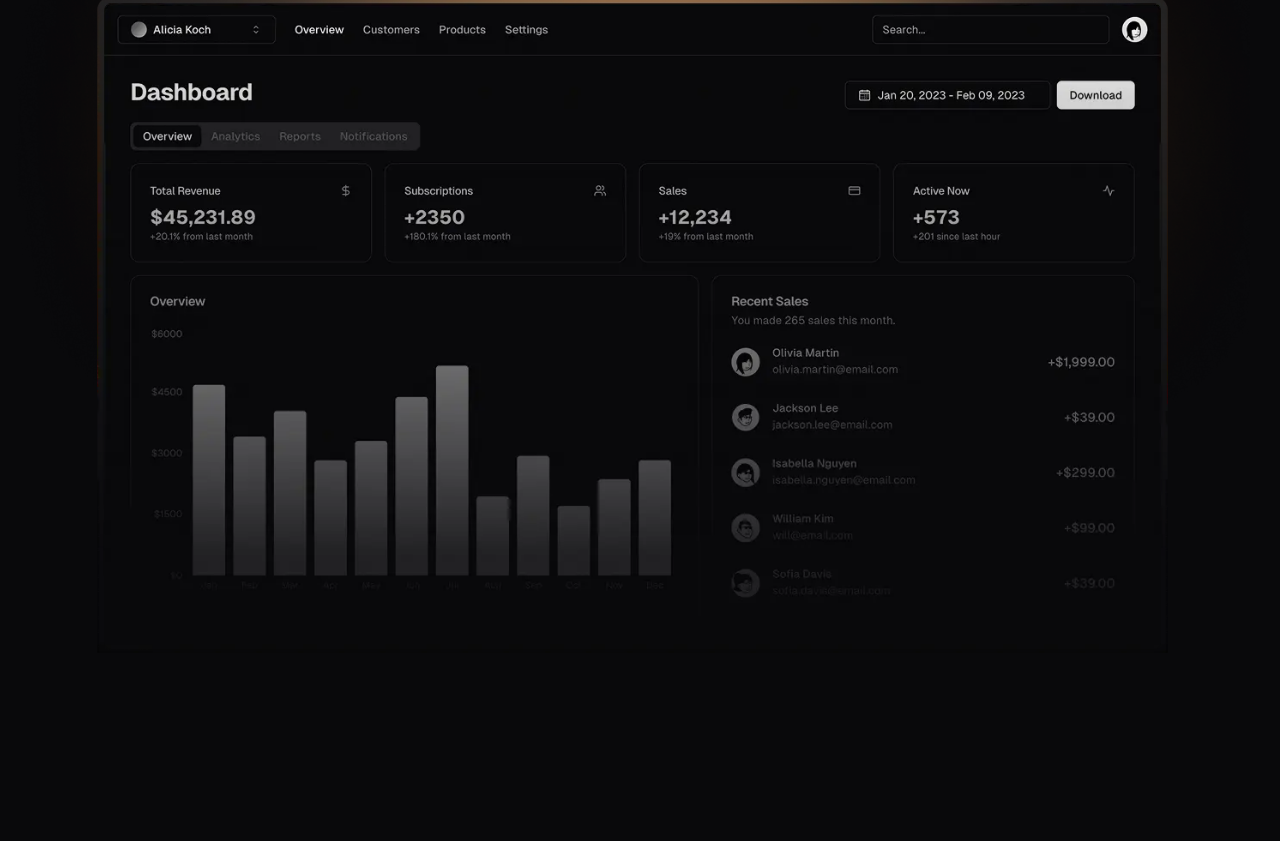
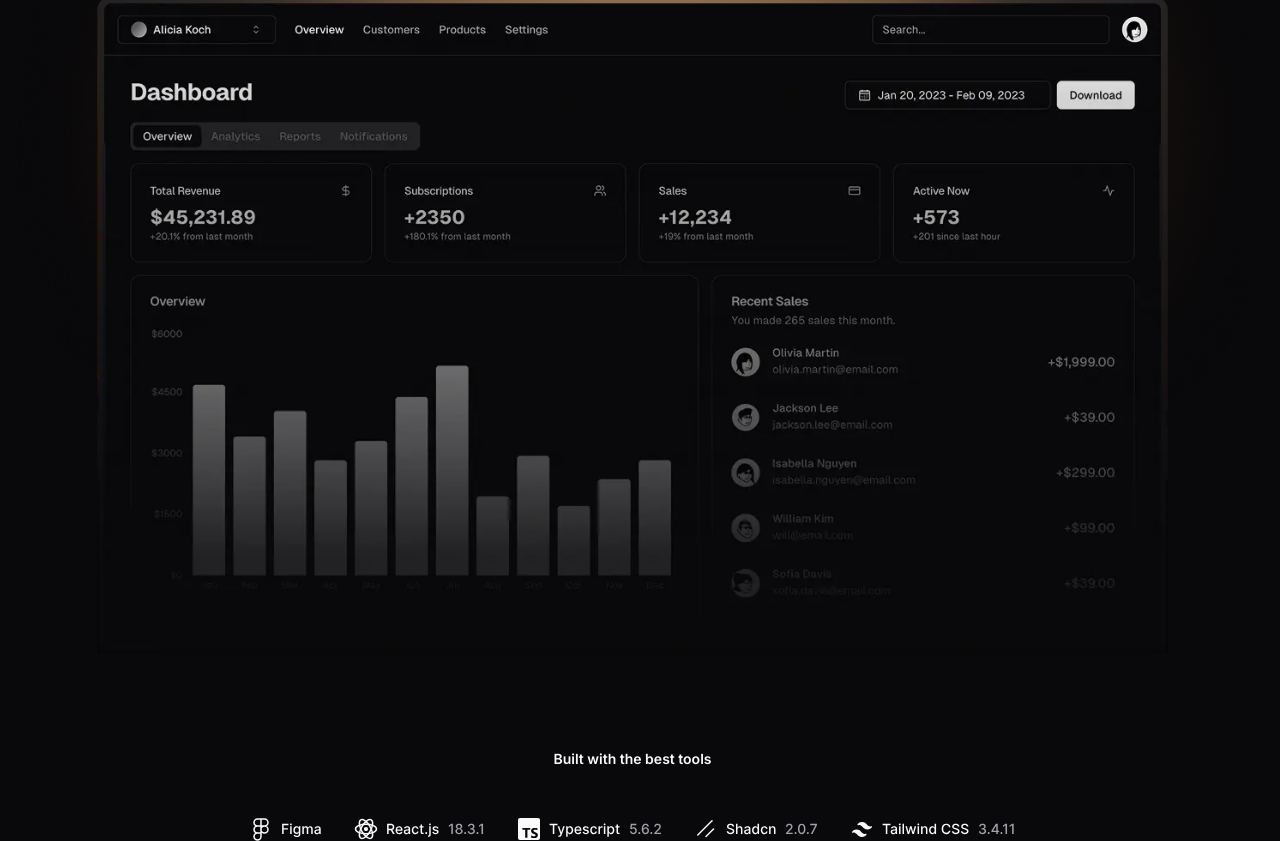
Before and after one commit to Zow4ik/Website-Launch-AI, a website built with Vite: page index.html in a window 1280 px wide. Shown: the part 676-1517 px from the top of the page. Before the commit the page ends 1345 px from the top, so only its background shows below. Built offline with nearby package versions, Linux system fonts and the light colour scheme.

Commit message:
add section tools.

```diff
--- a/index.html
+++ b/index.html
@@ -159,6 +159,55 @@
           </div>
         </div>
       </section>
+      <section class="tools">
+        <div class="tools__container container">
+          <h2 class="tools__title title-h2">
+            Built with the best tools
+          </h2>
+          <div class="tools__logos">
+            <img
+              class="tools__logo"
+              src="/src/assets/images/svg/figma-logo.svg"
+              alt="figma"
+              width="73"
+              height="24"
+              loading="lazy"
+            />
+            <img
+              class="tools__logo"
+              src="/src/assets/images/svg/react-logo.svg"
+              alt="react"
+              width="131"
+              height="24"
+              loading="lazy"
+            />
+            <img
+              class="tools__logo"
+              src="/src/assets/images/svg/typescript-logo.svg"
+              alt="typescript"
+              width="145"
+              height="24"
+              loading="lazy"
+            />
+            <img
+              class="tools__logo"
+              src="/src/assets/images/svg/shadcn-logo.svg"
+              alt="shadcn"
+              width="124"
+              height="24"
+              loading="lazy"
+            />
+            <img
+              class="tools__logo"
+              src="/src/assets/images/svg/tailwind-logo.svg"
+              alt="tailwind"
+              width="166"
+              height="24"
+              loading="lazy"
+            />
+          </div>
+        </div>
+      </section>
     </main>
     <script type="module" src="/src/scripts/main.js"></script>
   </body>
--- a/src/styles/components/_components.scss
+++ b/src/styles/components/_components.scss
@@ -1,2 +1,3 @@
 @forward "header";
 @forward "welcome";
+@forward "tools";
--- /dev/null
+++ b/src/styles/components/_tools.scss
@@ -0,0 +1,45 @@
+.tools {
+  &__container {
+    margin-bottom: 160px;
+    flex-direction: column;
+  }
+
+  &__title {
+    font-size: 14px;
+    line-height: 1.42;
+    margin-bottom: 48px;
+  }
+
+  &__logos {
+    display: flex;
+    gap: 24px 32px;
+    max-width: 1000px;
+    margin: 0 auto;
+    justify-content: center;
+    flex-wrap: wrap;
+  }
+
+  @media (max-width: 1080px) {
+    &__logos {
+      max-width: 550px;
+    }
+  }
+
+  @media (max-width: 650px) {
+    &__container {
+      margin-bottom: 80px;
+    }
+  }
+
+  @media (max-width: 550px) {
+    &__logos {
+      flex-direction: column;
+      align-items: center;
+      row-gap: 15px;
+    }
+
+    &__title {
+      margin-bottom: 24px;
+    }
+  }
+}
--- a/src/styles/components/_welcome.scss
+++ b/src/styles/components/_welcome.scss
@@ -2,6 +2,7 @@
   &__container {
     flex-direction: column;
     align-items: center;
+    margin-bottom: 80px;
   }
 
   &__content {
@@ -79,5 +80,9 @@
     &__text {
       font-size: 16px;
     }
+
+    &__container {
+      margin-bottom: 48px;
+    }
   }
 }
```
